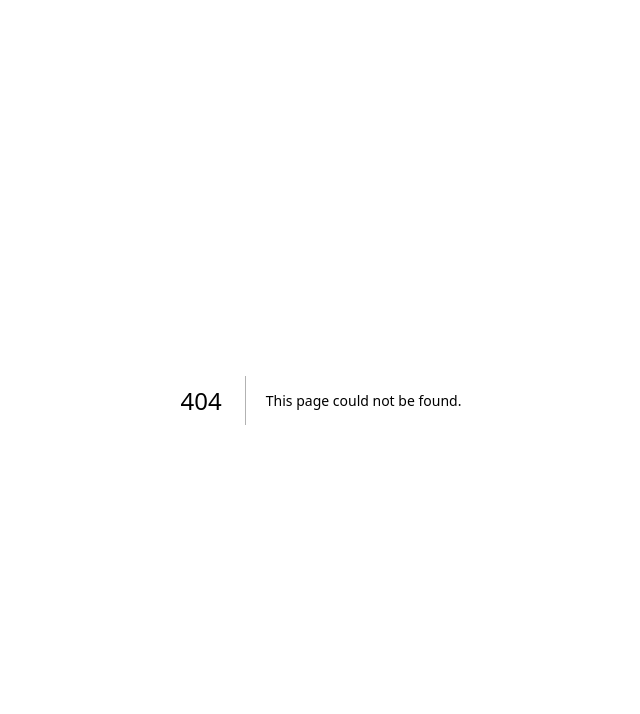
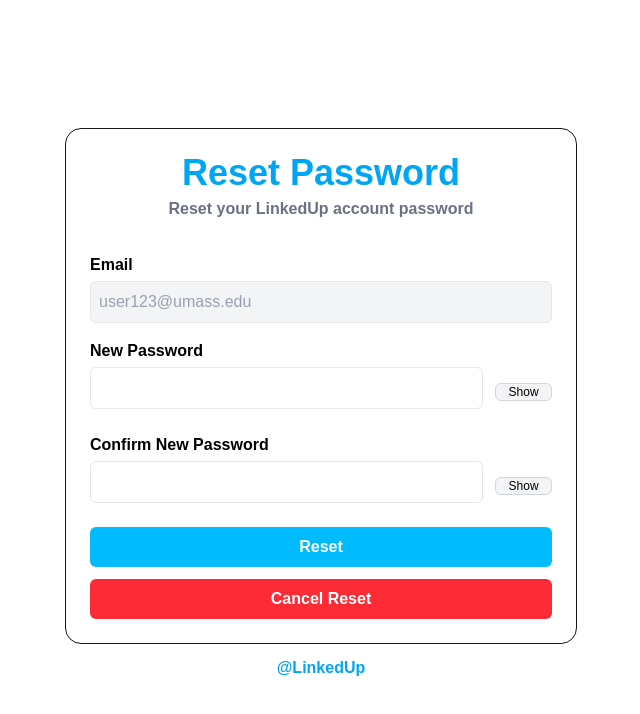
Before and after one commit to JianmingLinUMass/LinkedUp, a Next.js app in the folder linkedup/: page /password-reset in a window 1280 px wide. Before the commit this address had no page. Shown: the top 714 px of the page, without its empty margins (319-959 px from the left). Built offline with nearby package versions, Linux system fonts and the light colour scheme.

Commit message:
Added frontend ui for the password-reset page. Also added a footer to the forgot-password page.

```diff
--- a/linkedup/app/forgot-password/page.tsx
+++ b/linkedup/app/forgot-password/page.tsx
@@ -18,13 +18,13 @@ export default function ForgotPasswordPage() {
     }
 
     return(
-        <div className='min-h-screen flex items-center justify-center bg-white'>
+        <div className='min-h-screen flex flex-col items-center justify-center bg-white'>
             <div className='bg-white p-8 rounded-2x1 shadow-md w-full max-w-sm border'>
                 <h1 className='text-4xl font-bold text-sky-500 text-center mb-1'>
                     Password Reset
                 </h1>
                 <p className='text-center text-gray-500 mb-8 font-bold'>
-                    Reset your LinkedUp account password
+                    Reset LinkedUp password with email
                 </p>
 
                 <form onSubmit={handleSubmitForm} className='space-y-5'>
@@ -57,6 +57,10 @@ export default function ForgotPasswordPage() {
                     </p>
                 </div>
             </div>
+
+            <footer className='text-sm md:text-base font-bold text-sky-500 text-center mt-3 mb-2'>
+                @LinkedUp
+            </footer>
         </div>
     );
 }
--- /dev/null
+++ b/linkedup/app/password-reset/page.tsx
@@ -0,0 +1,81 @@
+'use client'
+
+import { useState } from 'react';
+
+function CancelReset() {
+    // Needs to handle cancel password reset
+    console.log('Canceling password reset.')
+    return;
+}
+
+function ResetPassword() {
+    // Needs to reset password
+    console.log('Resetting password.')
+    return;
+}
+
+export default function ProfilePage() {
+    const userEmail = 'user123@umass.edu';
+
+    const [newPassword, setNewPassword] = useState('');
+    const [showNewPassword, setShowNewPassword] = useState(false);
+    const [confirmNewPassword, setConfirmNewPassword] = useState('');
+    const [showConfirmedNewPassword, setShowConfirmedNewPassword] = useState(false);
+
+    return(
+        <div className='min-h-screen flex flex-col items-center bg-white justify-center'>
+            <main className='w-full max-w-sm md:max-w-md lg:max-w-lg rounded-2xl border bg-white p-4 md:p-6 mt-4 flex flex-col'>
+                <div>
+                    <h1 className='text-4xl font-bold text-sky-500 text-center mb-1'>
+                        Reset Password
+                    </h1>
+                    <p className='text-center text-gray-500 mb-8 font-bold'>
+                        Reset your LinkedUp account password
+                    </p>
+                </div>
+
+                <label className='font-bold text-black mb-1'>
+                    Email
+                </label>
+                <input type='text' value={userEmail}
+                       className='w-full border border-gray-200 rounded-md p-2 mb-4 text-gray-400 bg-gray-100 focus:outline-none' readOnly/>
+
+                <label className='font-bold text-black mb-1'>
+                    New Password
+                </label>
+                <div className='flex items-center gap-3 mb-4'>
+                    <input type={showNewPassword ? 'text' : 'password'} value={newPassword} onChange={(e) => setNewPassword(e.target.value)}
+                           className='w-full border border-gray-200 rounded-md p-2 mb-2 text-black focus:outline-none focus:ring-2 focus:ring-sky-300 tracking-wide'/>
+                    <button onClick={() => setShowNewPassword(!showNewPassword)}
+                            className='text-xs px-2 w-16 rounded-md text-center text-black border border-gray-300 bg-gray-100'>
+                        {showNewPassword ? 'Hide' : 'Show'}
+                    </button>
+                </div>
+
+                <label className='font-bold text-black mb-1'>
+                    Confirm New Password
+                </label>
+                <div className='flex items-center gap-3 mb-4'>
+                    <input type={showConfirmedNewPassword ? 'text' : 'password'} value={confirmNewPassword} onChange={(e) => setConfirmNewPassword(e.target.value)}
+                           className='w-full border border-gray-200 rounded-md p-2 mb-2 text-black focus:outline-none focus:ring-2 focus:ring-sky-300 tracking-wide'/>
+                    <button onClick={() => setShowConfirmedNewPassword(!showConfirmedNewPassword)}
+                            className='text-xs px-2 w-16 rounded-md text-center text-black border border-gray-300 bg-gray-100'>
+                        {showConfirmedNewPassword ? 'Hide' : 'Show'}
+                    </button>
+                </div>
+
+                <button onClick={ResetPassword} className='w-full py-2 rounded-md bg-sky-400 text-white font-semibold hover:bg-sky-500 mb-3'>
+                    Reset
+                </button>
+
+                <button onClick={CancelReset} className='w-full py-2 rounded-md bg-red-500 text-white font-semibold hover:bg-red-600'>
+                    Cancel Reset
+                </button>
+            </main>
+
+            <footer className='text-sm md:text-base font-bold text-sky-500 text-center mt-3 mb-2'>
+                @LinkedUp
+            </footer>
+        </div>
+    );
+}
```
